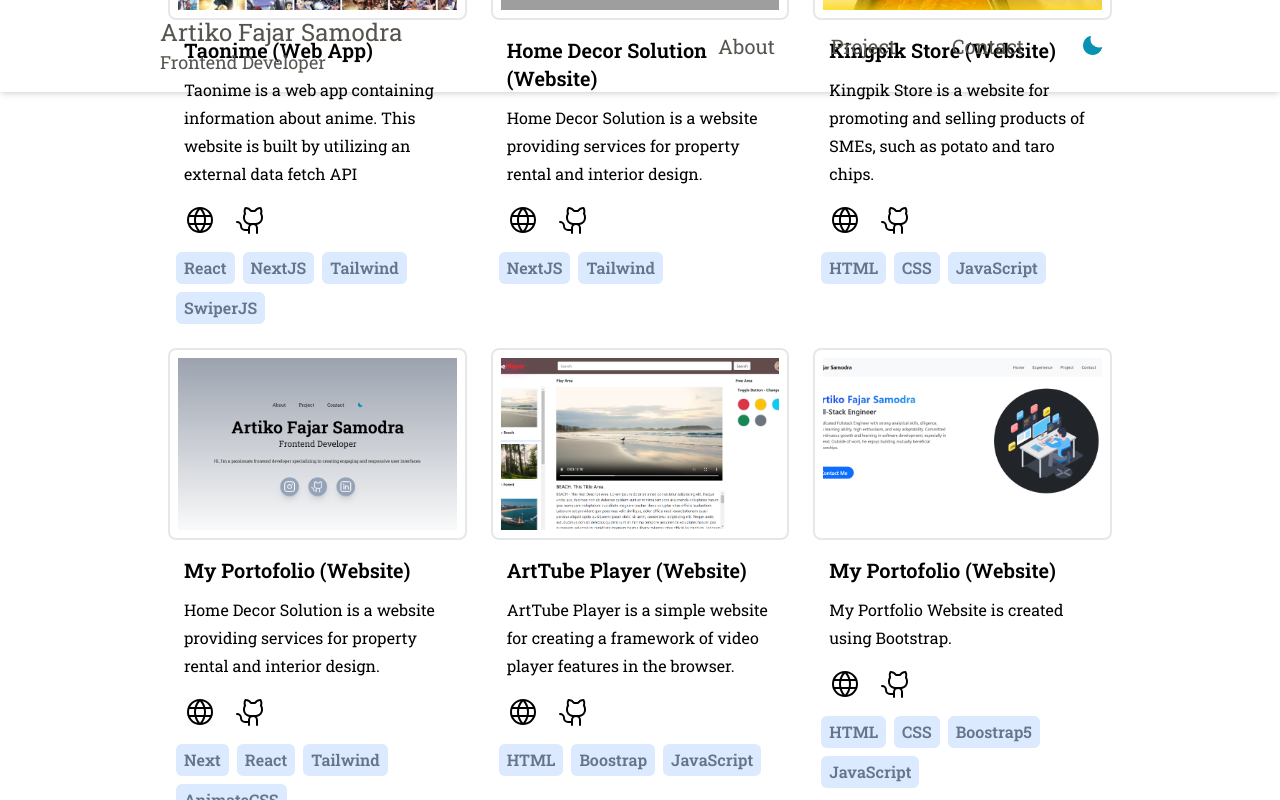
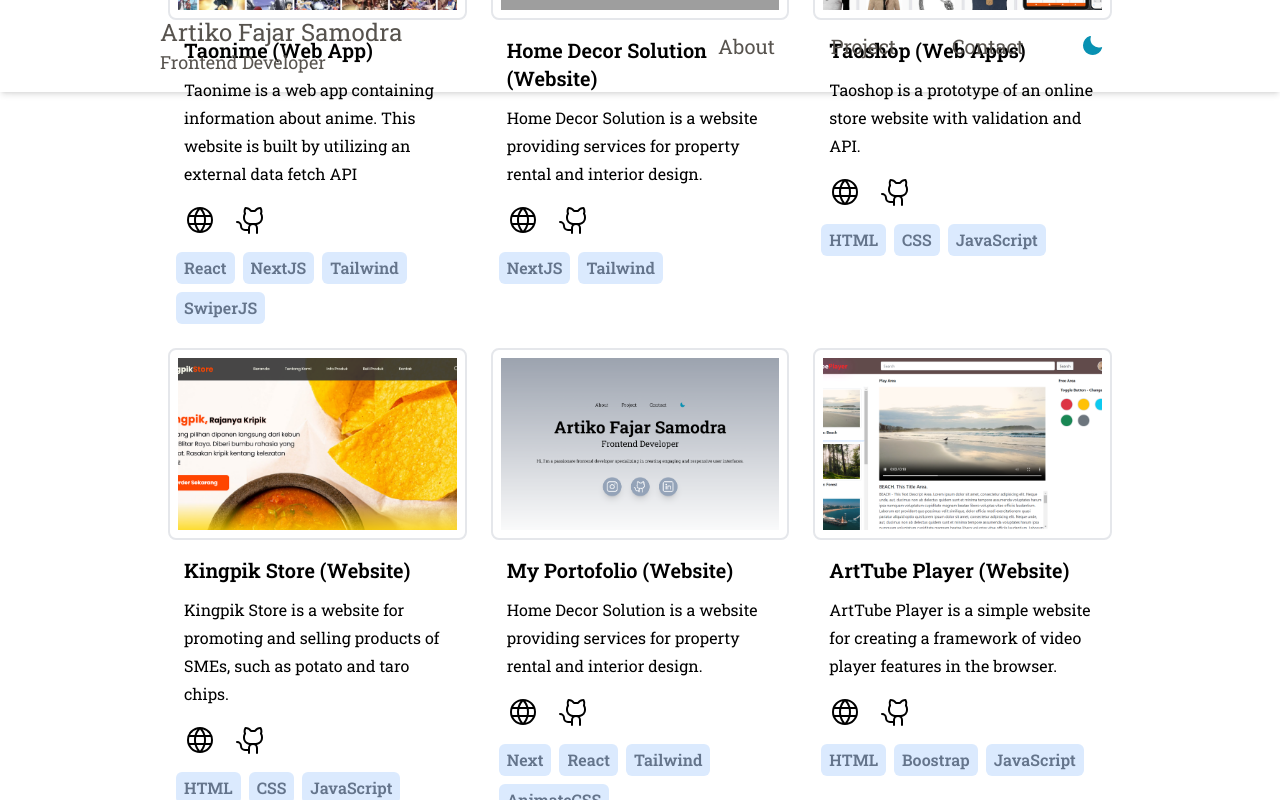
Before and after one commit to artikosamodra/porto-next, a Next.js app: page /page/menu in a window 1280 px wide. Both pictures are taken after a click on the button "All Projects". Shown: the part 1300-2100 px from the top of the page. Built offline with nearby package versions, Linux system fonts and the light colour scheme; no server answers; grey boxes are pictures that could not be loaded.

Commit message:
add new project

```diff
--- a/src/app/page/Project/AllProject.jsx
+++ b/src/app/page/Project/AllProject.jsx
@@ -5,6 +5,20 @@ const AllProject = () => {
   return (
     <section>
       <div className="grid md:grid-cols-3 grid-cols-1 gap-2">
+        <div className="pb-4">
+          <ProjectCard
+            linkUrl="https://artikosamodra.github.io/kingpik-store/"
+            linkRepo="https://github.com/artikosamodra/kingpik-store"
+            imageUrl="/img/projects/kingpik.png"
+            title="Kingpik Store (Website)"
+            description="Kingpik Store is a website for promoting and selling products of SMEs, such as potato and taro chips."
+          />
+          <div className="flex flex-wrap gap-2 pt-2 px-4">
+            <Techno tech="HTML" />
+            <Techno tech="CSS" />
+            <Techno tech="JavaScript" />
+          </div>
+        </div>
         <div className="pb-4">
           <ProjectCard
             linkUrl="https://artiko-porto.vercel.app/"
--- a/src/app/page/menu/Project.jsx
+++ b/src/app/page/menu/Project.jsx
@@ -90,11 +90,11 @@ const Project = () => {
 
               <div className="pb-4">
                 <ProjectCard
-                  linkUrl="https://artikosamodra.github.io/kingpik-store/"
-                  linkRepo="https://github.com/artikosamodra/kingpik-store"
-                  imageUrl="/img/projects/kingpik.png"
-                  title="Kingpik Store (Website)"
-                  description="Kingpik Store is a website for promoting and selling products of SMEs, such as potato and taro chips."
+                  linkUrl="https://taoshop-dusky.vercel.app/"
+                  linkRepo="https://github.com/artikosamodra/olshop/"
+                  imageUrl="/img/projects/taoshop.png"
+                  title="Taoshop (Web Apps)"
+                  description="Taoshop is a prototype of an online store website with validation and API."
                 />
                 <div className="flex flex-wrap gap-2 pt-2 px-4">
                   <Techno tech="HTML" />
```
Also changed, not shown: public/img/projects/taoshop.png (added).
